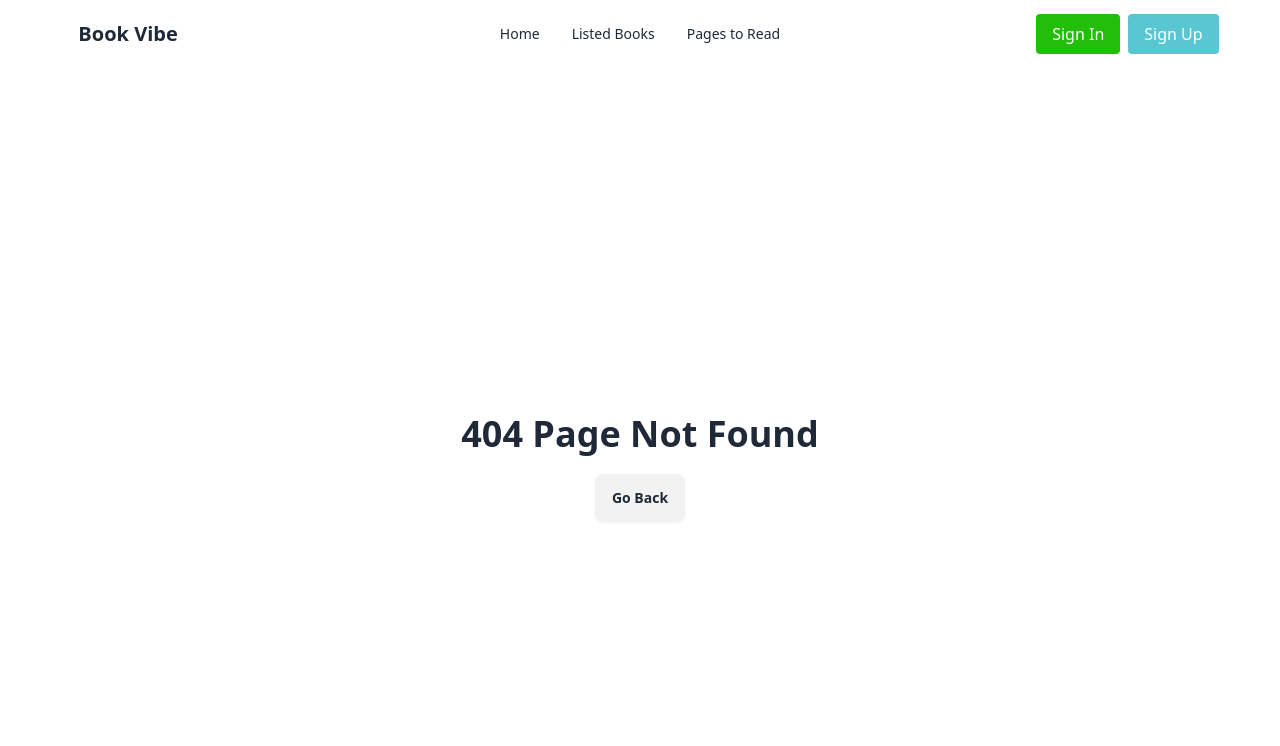
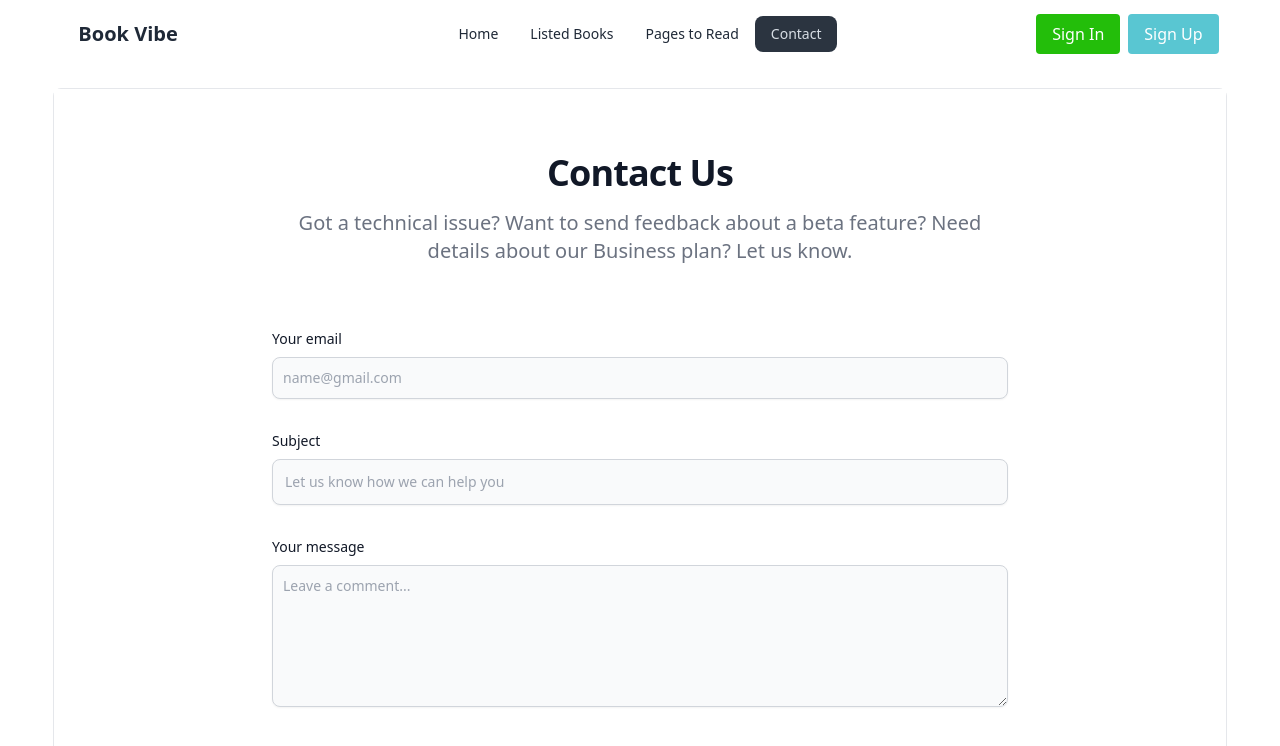
Before and after one commit to takbirgazi/assignment_8, a React (Vite) app: page /contact in a window 1280 px wide. Before the commit this address had no page. Shown: the top 746 px of the page. Built offline with nearby package versions, Linux system fonts and the light colour scheme.

Commit message:
Added Extra One Page

```diff
--- /dev/null
+++ b/src/components/ContactUS/ContactUs.jsx
@@ -0,0 +1,30 @@
+const ContactUs = () => {
+    return (
+        <div className="border rounded-lg my-5">
+            <section className="bg-white dark:bg-gray-900">
+                <div className="py-8 lg:py-16 px-4 mx-auto max-w-screen-md">
+                    <h2 className="mb-4 text-4xl tracking-tight font-extrabold text-center text-gray-900 dark:text-white">Contact Us</h2>
+                    <p className="mb-8 lg:mb-16 font-light text-center text-gray-500 dark:text-gray-400 sm:text-xl">Got a technical issue? Want to send feedback about a beta feature? Need details about our Business plan? Let us know.</p>
+                    <form  className="space-y-8">
+                        <div>
+                            <label className="block mb-2 text-sm font-medium text-gray-900 dark:text-gray-300">Your email</label>
+                            <input type="email" id="email" className="shadow-sm bg-gray-50 border border-gray-300 text-gray-900 text-sm rounded-lg focus:ring-primary-500 focus:border-primary-500 block w-full p-2.5 dark:bg-gray-700 dark:border-gray-600 dark:placeholder-gray-400 dark:text-white dark:focus:ring-primary-500 dark:focus:border-primary-500 dark:shadow-sm-light" placeholder="name@gmail.com" required />
+                        </div>
+                        <div>
+                            <label className="block mb-2 text-sm font-medium text-gray-900 dark:text-gray-300">Subject</label>
+                            <input type="text" id="subject" className="block p-3 w-full text-sm text-gray-900 bg-gray-50 rounded-lg border border-gray-300 shadow-sm focus:ring-primary-500 focus:border-primary-500 dark:bg-gray-700 dark:border-gray-600 dark:placeholder-gray-400 dark:text-white dark:focus:ring-primary-500 dark:focus:border-primary-500 dark:shadow-sm-light" placeholder="Let us know how we can help you" required>
+                        </input>
+                        </div>
+                        <div className="sm:col-span-2">
+                            <label className="block mb-2 text-sm font-medium text-gray-900 dark:text-gray-400">Your message</label>
+                            <textarea id="message" rows="6" className="block p-2.5 w-full text-sm text-gray-900 bg-gray-50 rounded-lg shadow-sm border border-gray-300 focus:ring-primary-500 focus:border-primary-500 dark:bg-gray-700 dark:border-gray-600 dark:placeholder-gray-400 dark:text-white dark:focus:ring-primary-500 dark:focus:border-primary-500" placeholder="Leave a comment..."></textarea>
+                        </div>
+                        <button type="submit" className="py-3 px-5 text-sm font-medium text-center text-white rounded-lg bg-primary-700 sm:w-fit hover:bg-primary-800 focus:ring-4 focus:outline-none focus:ring-primary-300 dark:bg-primary-600 dark:hover:bg-primary-700 dark:focus:ring-primary-800">Send message</button>
+                    </form>
+                </div>
+            </section>
+        </div>
+    );
+};
+
+export default ContactUs;
--- a/src/components/Navbar/Navbar.jsx
+++ b/src/components/Navbar/Navbar.jsx
@@ -6,6 +6,7 @@
            <li><NavLink to="/">Home</NavLink></li>
            <li><NavLink to="/list">Listed Books</NavLink></li>
            <li><NavLink to="/read">Pages to Read</NavLink></li>
+           <li><NavLink to="/contact">Contact</NavLink></li>
         </>
     return (
         <div className="navbar bg-base-100 w-11/12 mx-auto">
--- a/src/components/WishListBook/WishListBook.jsx
+++ b/src/components/WishListBook/WishListBook.jsx
@@ -1,8 +1,10 @@
+import ContactUs from "../ContactUS/ContactUs";
 
 const WishListBook = () => {
     return (
         <div>
             <h2>This is Wish list Book</h2>
+            <ContactUs></ContactUs>
         </div>
     );
 };
--- a/src/main.jsx
+++ b/src/main.jsx
@@ -11,6 +11,7 @@
 import ListBooks from './components/ListBooks/ListBooks.jsx';
 import PageRead from './components/PageRead/PageRead.jsx';
 import SinglePage from './components/SinglePage/SinglePage.jsx';
+import ContactUs from './components/ContactUS/ContactUs.jsx';
 
 const router = createBrowserRouter([
   {
@@ -34,6 +35,10 @@
       {
         path: "/single/:id",
         element: <SinglePage></SinglePage>,
+      },
+      {
+        path: "/contact",
+        element: <ContactUs></ContactUs>,
       }
 
     ]
```
